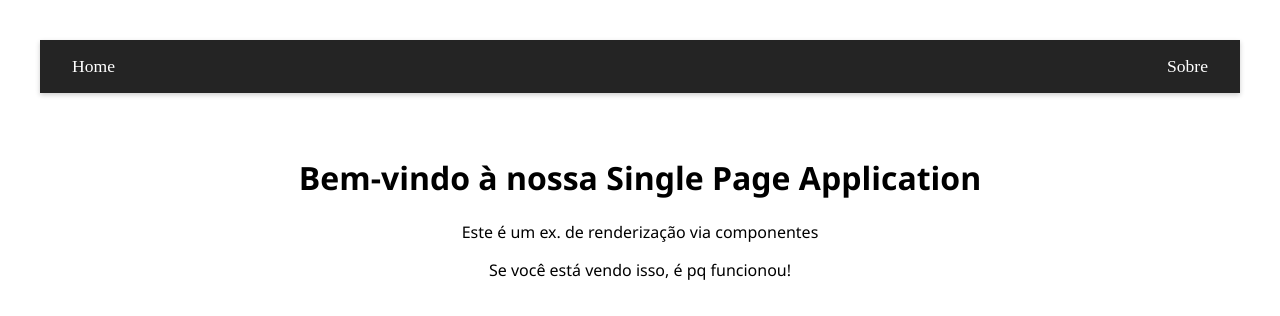
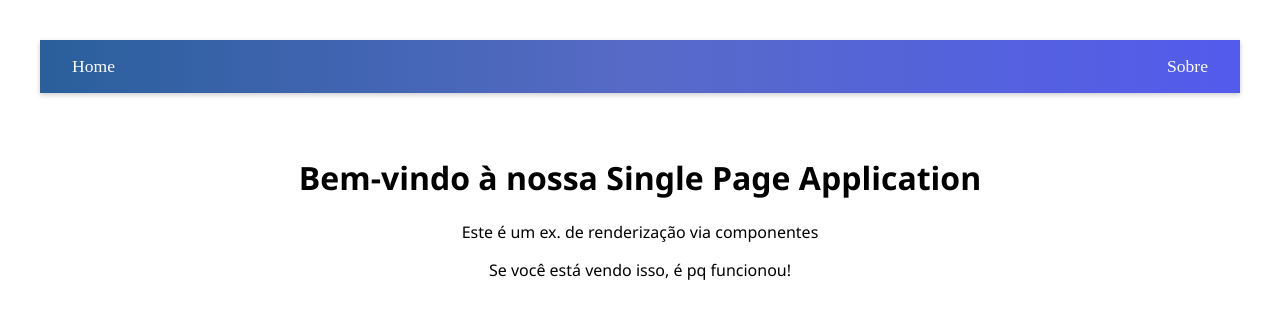
Before and after one commit to Dominatoxz/Desenvolvimento-web, a React (Vite) app in the folder minha-spa/: page / in a window 1280 px wide. Shown: the top 316 px of the page. Built offline with nearby package versions, Linux system fonts and the light colour scheme.

Commit message:
13/02/2026

```diff
--- a/minha-spa/src/styles/Navbar.module.css
+++ b/minha-spa/src/styles/Navbar.module.css
@@ -4,7 +4,7 @@
     align-items: center;
     gap: 40px;
     padding: 1rem 2rem;
-    background-color: #242424;
+    background-image: linear-gradient(90deg,rgba(42, 95, 155, 1) 0%, rgba(87, 106, 199, 1) 50%, rgba(83, 91, 237, 1) 100%);
     color: white;
     box-shadow: 0 2px 5px rgba(0, 0, 0, 0.2);
 }
@@ -17,7 +17,7 @@
 
 .links{
     display: flex;
-    gap: 20px;
+    gap: 25px;
 }
 
 .link{
```
